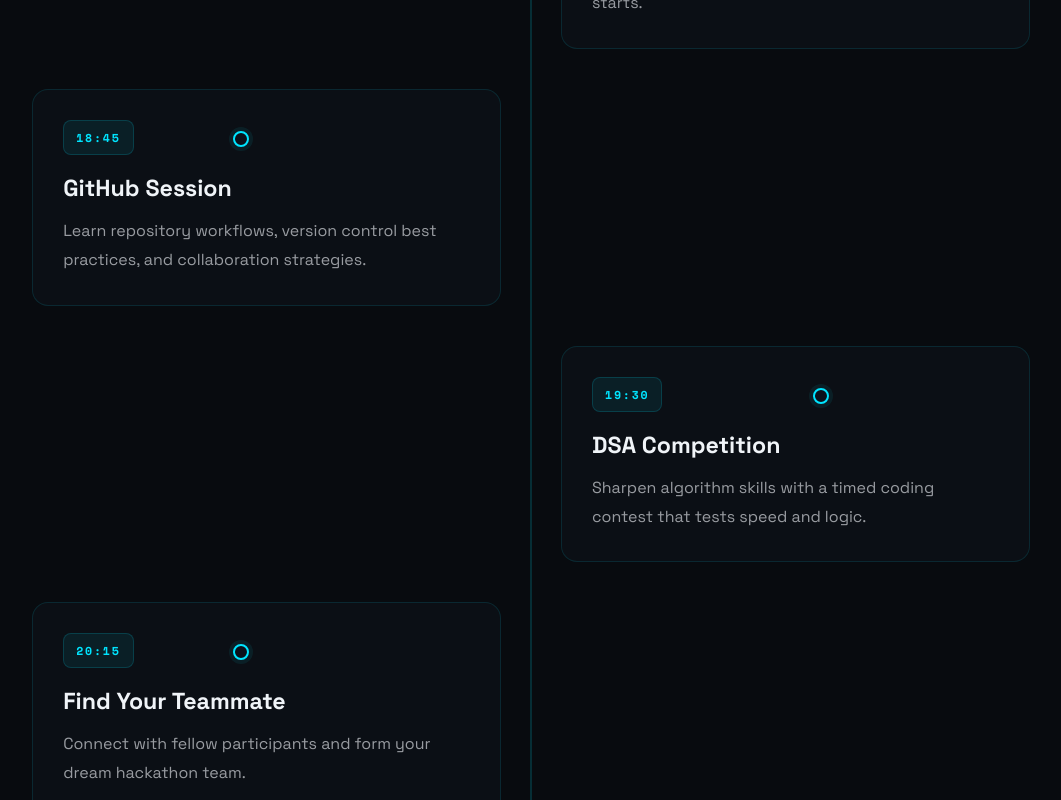
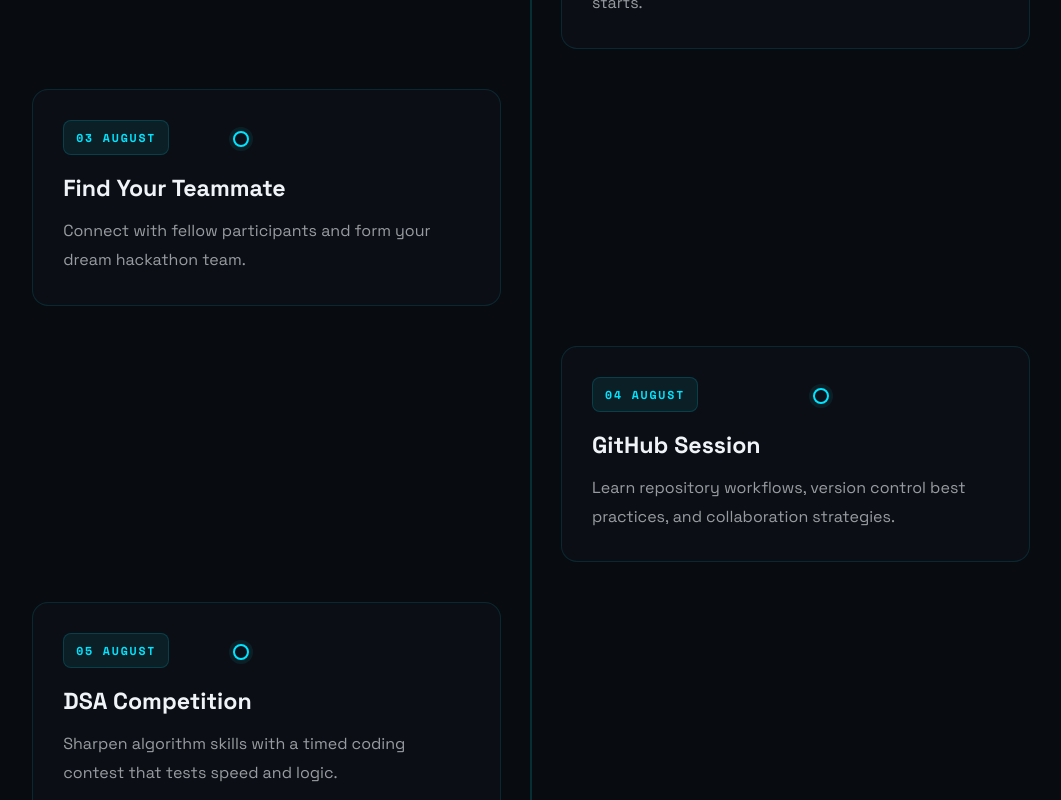
Before and after one commit to malavikhaah/mulearn-hackthon, a React (Vite) app: page / in a window 1280 px wide. Shown: the part 3020-3820 px from the top of the page, without its empty margins (109-1170 px from the left). Built offline with nearby package versions, Linux system fonts and the light colour scheme.

Commit message:
Update pre-event labels to dates

```diff
--- a/src/sections/PreEvents.jsx
+++ b/src/sections/PreEvents.jsx
@@ -4,27 +4,27 @@
 const events = [
   {
     title: 'Problem Statement Hunt',
-    label: '18:00',
+    label: '29 July',
     description: 'Explore challenge statements and identify the strongest problem to solve before the hackathon starts.',
   },
   {
+    title: 'Find Your Teammate',
+    label: '03 August',
+    description: 'Connect with fellow participants and form your dream hackathon team.',
+  },
+  {
     title: 'GitHub Session',
-    label: '18:45',
+    label: '04 August',
     description: 'Learn repository workflows, version control best practices, and collaboration strategies.',
   },
   {
     title: 'DSA Competition',
-    label: '19:30',
+    label: '05 August',
     description: 'Sharpen algorithm skills with a timed coding contest that tests speed and logic.',
   },
   {
-    title: 'Find Your Teammate',
-    label: '20:15',
-    description: 'Connect with fellow participants and form your dream hackathon team.',
-  },
-  {
     title: 'AI Tools Intro',
-    label: '21:00',
+    label: '06 August',
     description: 'Discover AI tools that help speed up ideation, prototyping, and presentation workflows.',
   },
 ];
```
